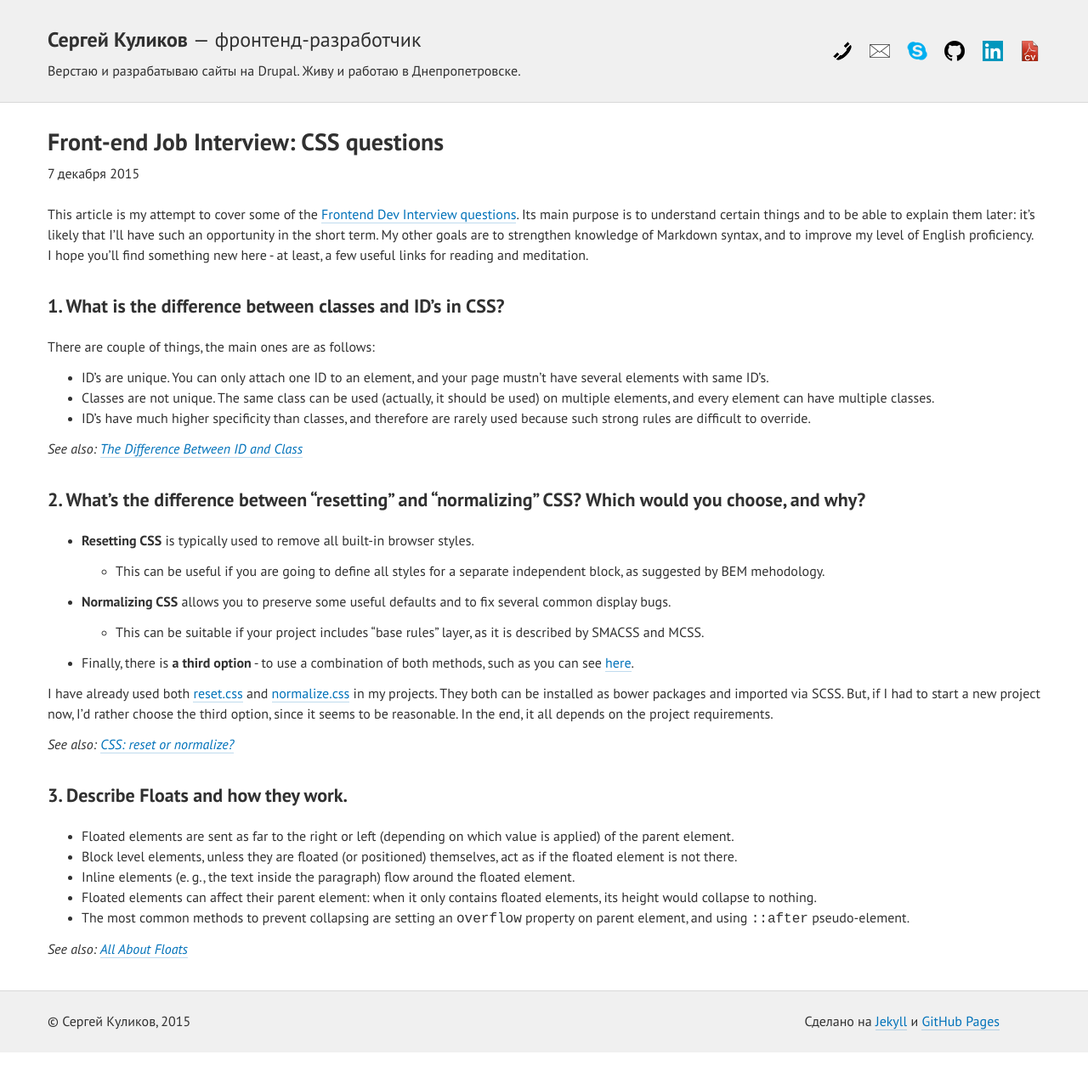
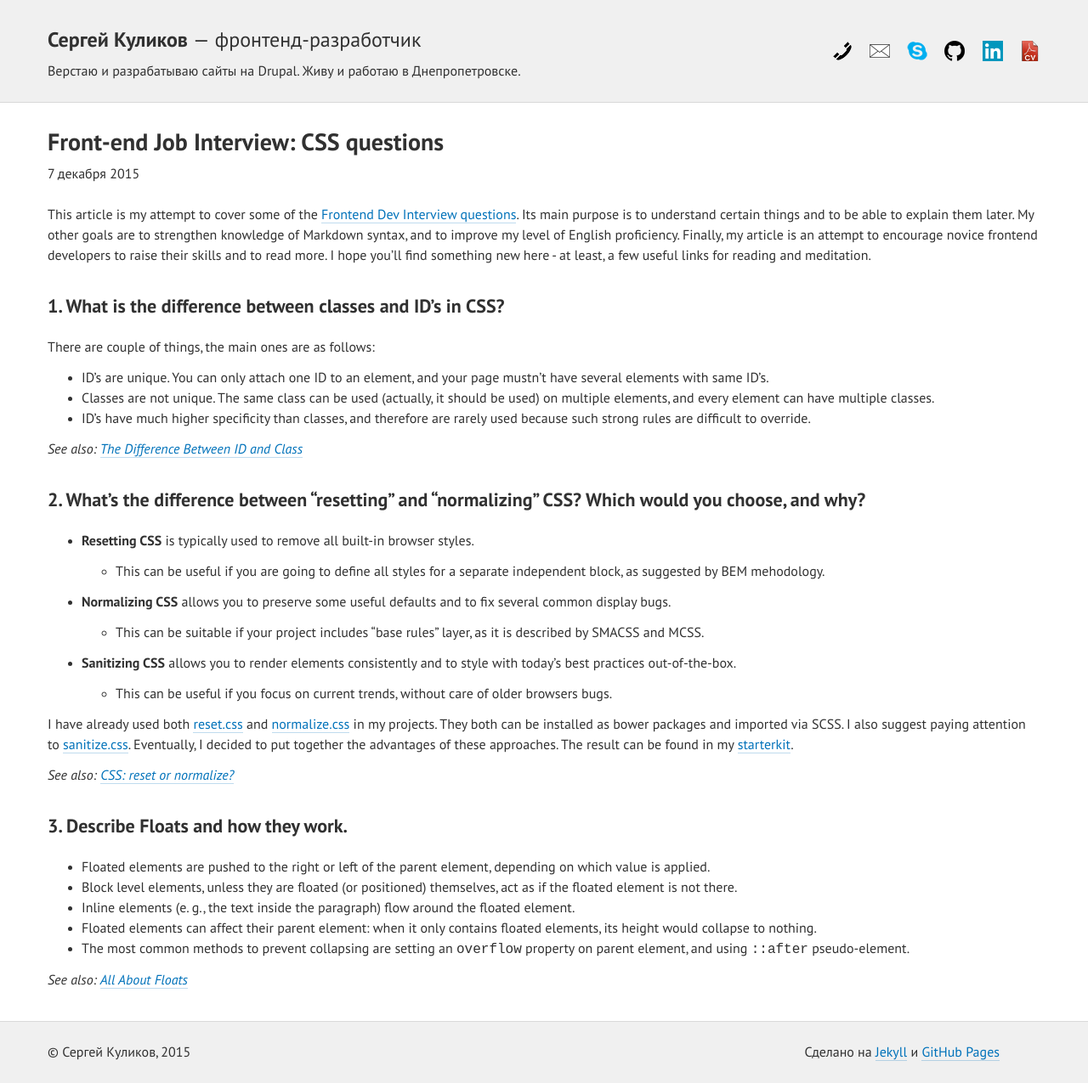
Before and after one commit to web-padawan/web-padawan.github.io, a Jekyll site: the page built from _posts/2015-12-07-frontend-css-questions.md, in a window 1280 px wide. Shown: the whole page at 85% size. Built offline with Jekyll 4.4.1, drawn with Linux system fonts in a browser that asks for light colours; before the commit the page ends 1239 px from its top, so only the background shows below that.

Commit message:
[mod] post: CSS questions, draft: 0.0.5

```diff
--- a/_posts/2015-12-07-frontend-css-questions.md
+++ b/_posts/2015-12-07-frontend-css-questions.md
@@ -5,8 +5,9 @@ date:   2015-12-07 14:21:00
 categories: juniorship
 ---
 This article is my attempt to cover some of the [Frontend Dev Interview questions](https://github.com/h5bp/Front-end-Developer-Interview-Questions).
-Its main purpose is to understand certain things and to be able to explain them later: it's likely that I'll have such an opportunity in the short term.
+Its main purpose is to understand certain things and to be able to explain them later.
 My other goals are to strengthen knowledge of Markdown syntax, and to improve my level of English proficiency.
+Finally, my article is an attempt to encourage novice frontend developers to raise their skills and to read more.
 I hope you'll find something new here - at least, a few useful links for reading and meditation.
 
 #### 1. What is the difference between classes and ID's in CSS?
@@ -25,18 +26,18 @@ There are couple of things, the main ones are as follows:
   + This can be useful if you are going to define all styles for a separate independent block, as suggested by BEM mehodology.
 + **Normalizing CSS** allows you to preserve some useful defaults and to fix several common display bugs.
   + This can be suitable if your project includes "base rules" layer, as it is described by SMACSS and MCSS.
-+ Finally, there is **a third option** - to use a combination of both methods, such as you can see [here](https://github.com/CSSSR/csssr-project-template/blob/master/app/styles/base/optimize.styl).
++ **Sanitizing CSS** allows you to render elements consistently and to style with today’s best practices out-of-the-box.
+  + This can be useful if you focus on current trends, without care of older browsers bugs.
 
 I have already used both [reset.css](https://github.com/shannonmoeller/reset-css) and [normalize.css](https://github.com/JohnAlbin/normalize-scss) in my projects.
-They both can be installed as bower packages and imported via SCSS.
-But, if I had to start a new project now, I'd rather choose the third option, since it seems to be reasonable.
-In the end, it all depends on the project requirements.
+They both can be installed as bower packages and imported via SCSS. I also suggest paying attention to [sanitize.css](https://github.com/10up/sanitize.css).
+Eventually, I decided to put together the advantages of these approaches. The result can be found in my [starterkit](https://github.com/web-padawan/sky-starter-kit/blob/master/sass/helpers/_optimize.scss).
 
 *See also: [CSS: reset or normalize?](https://the-pastry-box-project.net/oli-studholme/2013-june-3)*
 
 #### 3. Describe Floats and how they work.
 
-+ Floated elements are sent as far to the right or left (depending on which value is applied) of the parent element.
++ Floated elements are pushed to the right or left of the parent element, depending on which value is applied.
 + Block level elements, unless they are floated (or positioned) themselves, act as if the floated element is not there.
 + Inline elements (e. g., the text inside the paragraph) flow around the floated element.
 + Floated elements can affect their parent element: when it only contains floated elements, its height would collapse to nothing.
```
